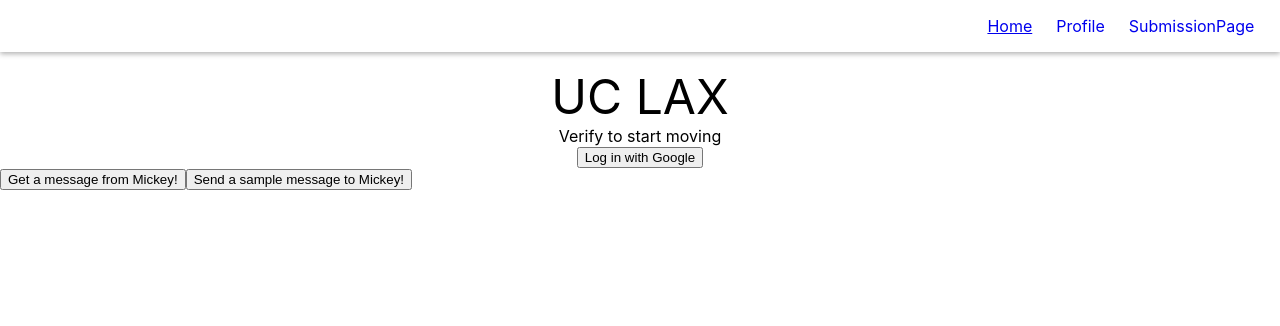
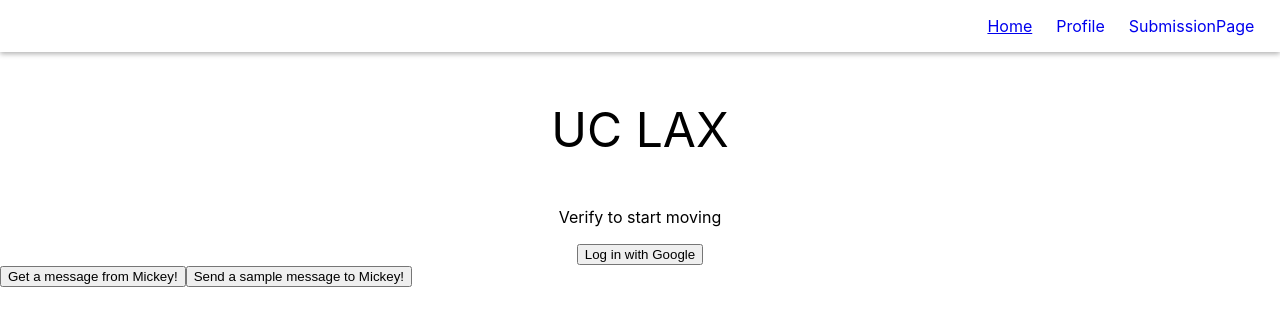
Before and after one commit to nareha/UCLAX, a React (Create React App) app in the folder frontend/: page / in a window 1280 px wide. Shown: the top 326 px of the page. Built offline with nearby package versions, Linux system fonts and the light colour scheme; the HTML template or start-up script is replaced by a standard one.

Commit message:
used <p> for text

```diff
--- a/frontend/src/components/LandingPage/LandingPage.tsx
+++ b/frontend/src/components/LandingPage/LandingPage.tsx
@@ -43,10 +43,10 @@ const LandingPage: React.FC = () => {
   return (
     <div>
       <div className="title-logo">
-        UC LAX
+        <p>UC LAX</p>
       </div>
       <div className="description">
-          Verify to start moving <br></br>
+          <p>Verify to start moving</p>
           <button>Log in with Google</button>
       </div>
 
```
